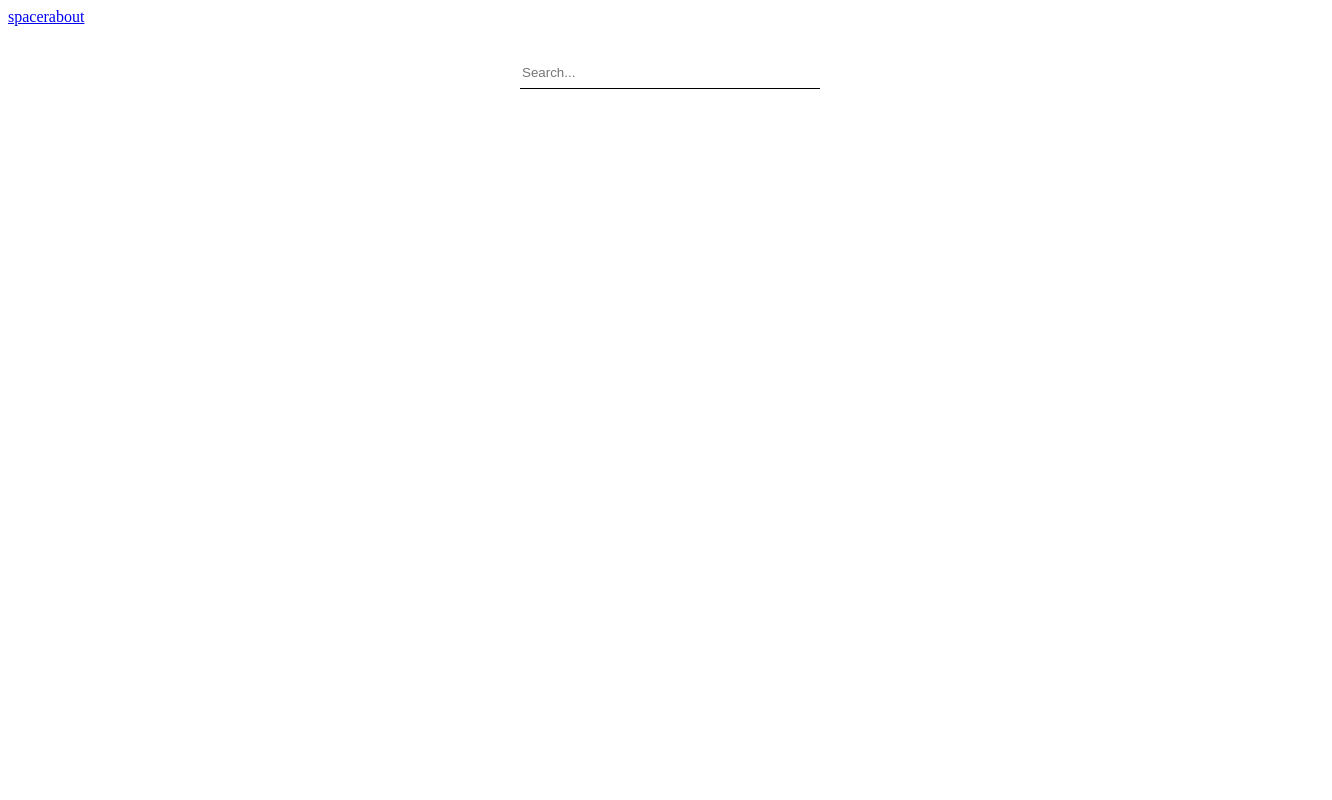
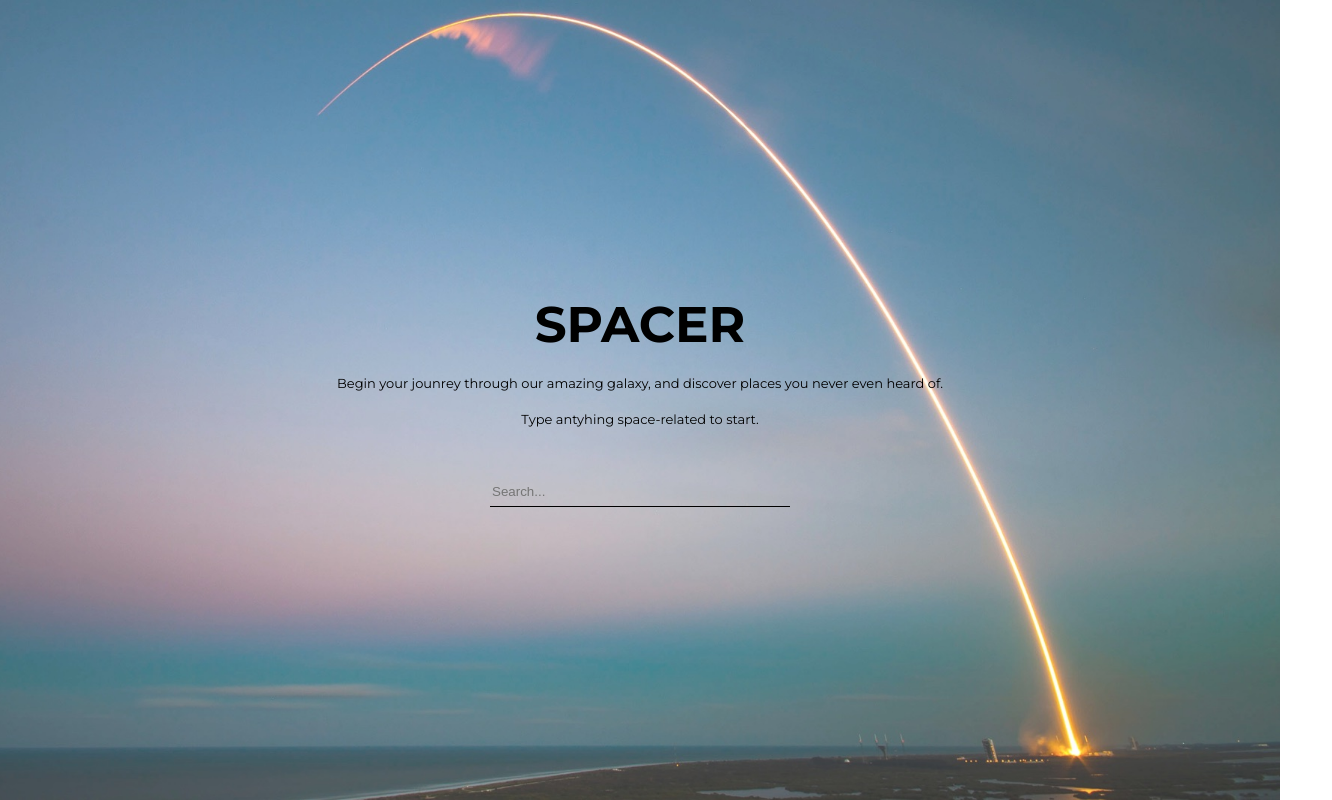
Before and after one commit to mkarcz777/spacer-hello, a Vue app: page /#/ in a window 1280 px wide. Shown: the whole page, 1332 px wide, since content can reach past the window. Built offline with nearby package versions, Linux system fonts and the light colour scheme.

Commit message:
Add basic hero image view

```diff
--- a/src/App.vue
+++ b/src/App.vue
@@ -1,11 +1,17 @@
 <template>
   <div class="app">
-    <nav class="nav">
-      <router-link to="/">spacer</router-link>
-      <router-link to="/about">about</router-link>
-    </nav>
     <router-view />
   </div>
 </template>
 
-<style lang="scss" scoped />
+<style lang="scss">
+  @import url('https://fonts.googleapis.com/css2?family=Montserrat:ital,wght@0,200;0,400;0,700;1,200;1,400;1,700&display=swap');
+  * {
+    box-sizing: border-box;
+  }
+  body {
+    font-family: 'Montserrat', sans-serif;
+    margin: 0;
+    padding: 0;
+  }
+</style>
--- /dev/null
+++ b/src/components/ClaimComponent.vue
@@ -0,0 +1,38 @@
+<template>
+  <div class="claimWrapper">
+    <h1 class="claim">SPACER</h1>
+    <p class="subclaim">
+        Begin your jounrey through our amazing galaxy,
+        and discover places you never even heard of.
+    </p>
+    <p class="subclaim">
+        Type antyhing space-related to start.
+    </p>
+  </div>
+</template>
+
+<script>
+export default {
+  name: 'ClaimComponent',
+};
+</script>
+
+<style lang="scss" scoped>
+  .claimWrapper {
+    display: flex;
+    flex-direction: column;
+    justify-content: center;
+    align-items: center;
+    text-align: center;
+  }
+
+  .claim {
+    font-size: 50px;
+    margin: 0;
+  }
+
+  .subclaim {
+    margin: 20px 0 0 0;
+    font-size: 13px;
+  }
+</style>
--- /dev/null
+++ b/src/components/SearchInputComponent.vue
@@ -0,0 +1,35 @@
+<template>
+  <div class="searchWrapper">
+    <input id="search"
+       name="search"
+       placeholder="Search..."
+       v-model="searchValue"
+       @input="handleInput" />
+  </div>
+</template>
+<script>
+// eslint-disable-next-line
+export default {
+  name: 'SearchInputComponent',
+};
+</script>
+<style lang="scss" scoped>
+    .searchWrapper {
+        margin-top: 50px;
+        display: flex;
+        flex-direction: column;
+        width: 300px;
+
+        label {
+            font-family: 'Montserrat', sans-serif;
+        }
+
+        input {
+            height: 30px;
+            border: 0;
+            border-bottom: 1px solid black;
+            background: none;
+        }
+
+    }
+</style>
--- a/src/router/index.js
+++ b/src/router/index.js
@@ -1,6 +1,6 @@
+// eslint-disable-next-line
 import Vue from 'vue';
 import VueRouter from 'vue-router';
-import AboutView from '../views/AboutView.vue';
 import SearchView from '../views/SearchView.vue';
 
 Vue.use(VueRouter);
@@ -11,14 +11,6 @@
     name: 'search',
     component: SearchView,
   },
-  {
-    path: '/about',
-    name: 'about',
-    // route level code-splitting
-    // this generates a separate chunk (about.[hash].js) for this route
-    // which is lazy-loaded when the route is visited.
-    component: AboutView,
-  },
 ];
 
 const router = new VueRouter({
--- a/src/views/AboutView.vue
+++ /dev/null
@@ -1,11 +0,0 @@
-<template>
-  <div class="about">
-    <h1>This is an about page</h1>
-  </div>
-</template>
-
-<script>
-export default {
-  name: 'AboutView',
-};
-</script>
--- a/src/views/SearchView.vue
+++ b/src/views/SearchView.vue
@@ -1,27 +1,24 @@
 <template>
     <div class="wrapper">
-        <div class="search">
-            <input id="search"
-             name="search"
-              placeholder="Search..."
-               v-model="searchValue"
-                @input="handleInput" />
-        </div>
-        <ul>
-            <li v-for="item in results" :key="item.data[0].nasa_id">
-                <p>{{ item.data[0].description }}</p>
-            </li>
-        </ul>
+        <ClaimComponent />
+        <SearchInputComponent />
     </div>
 </template>
 <script>
+// eslint-disable-next-line
 import axios from 'axios';
 import debounce from 'lodash.debounce';
+import ClaimComponent from '@/components/ClaimComponent.vue';
+import SearchInputComponent from '@/components/SearchInputComponent.vue';
 
 const API = 'https://images-api.nasa.gov/search';
 
 export default {
   name: 'SearchView',
+  components: {
+    ClaimComponent,
+    SearchInputComponent,
+  },
   data() {
     return {
       searchValue: '',
@@ -47,25 +44,14 @@
         display: flex;
         flex-direction: column;
         align-items: center;
+        justify-content: center;
         width: 100%;
+        height: 100vh;
         margin: 0;
         padding: 30px;
+        background-image: url('../assets/heroimage.jpg');
+        background-repeat: no-repeat;
+        background-size:cover;
+        background-position: 80% 0%;
     }
-    .search {
-        display: flex;
-        flex-direction: column;
-        width: 300px;
-
-        label {
-            font-family: 'Montserrat', sans-serif;
-        }
-
-        input {
-            height: 30px;
-            border: 0;
-            border-bottom: 1px solid black;
-        }
-
-    }
-
 </style>
```
